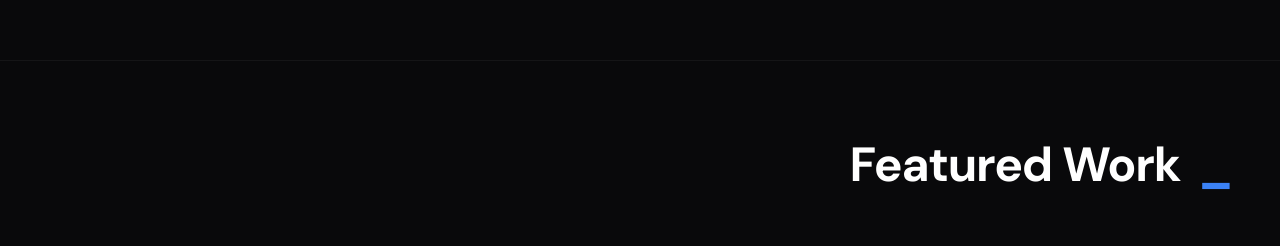
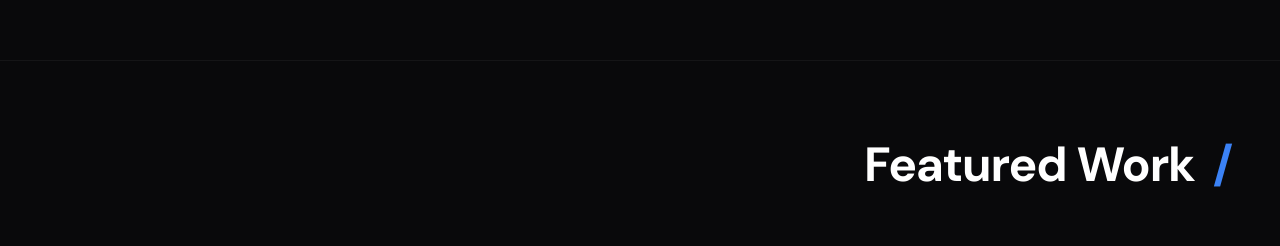
Before and after one commit to YounesBouhouche/my-portfolio, a React (Vite) app: page / in a window 1280 px wide. Shown: the part 1180-1426 px from the top of the page. Built offline with nearby package versions, Linux system fonts and the light colour scheme.

Commit message:
removed unused import

```diff
--- a/src/components/home/Home.tsx
+++ b/src/components/home/Home.tsx
@@ -1,7 +1,6 @@
 import Hero from "./Hero";
 import ExperienceSection from "./ExperienceSection";
 import EducationSection from "./EducationSection";
-import LargeProjectCard from "../shared/LargeProjectCard";
 import SkillCard from "../shared/SkillCard";
 import LibraryCarousel from "../shared/LibraryCarousel";
 import ProjectCarousel from "../shared/ProjectCarousel";
@@ -61,7 +60,7 @@ export default function Home() {
         >
           <div className="container mx-auto px-6 md:px-12">
             <h2 className="section-title text-center md:text-right">
-              Featured Work <span className="text-primary ml-2">_</span>
+              Featured Work <span className="text-primary ml-2">/</span>
             </h2>
 
             <div className="mt-16">
```
